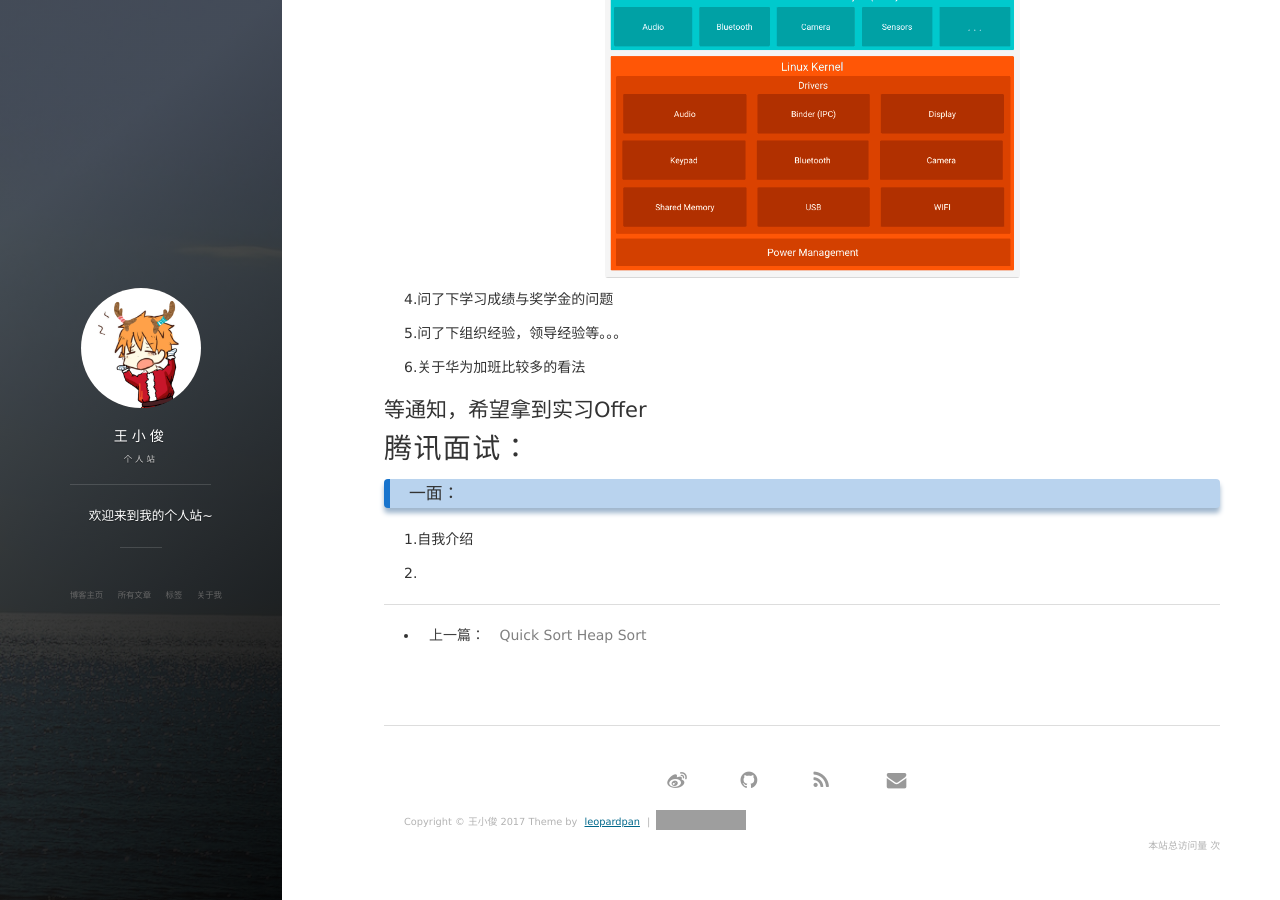
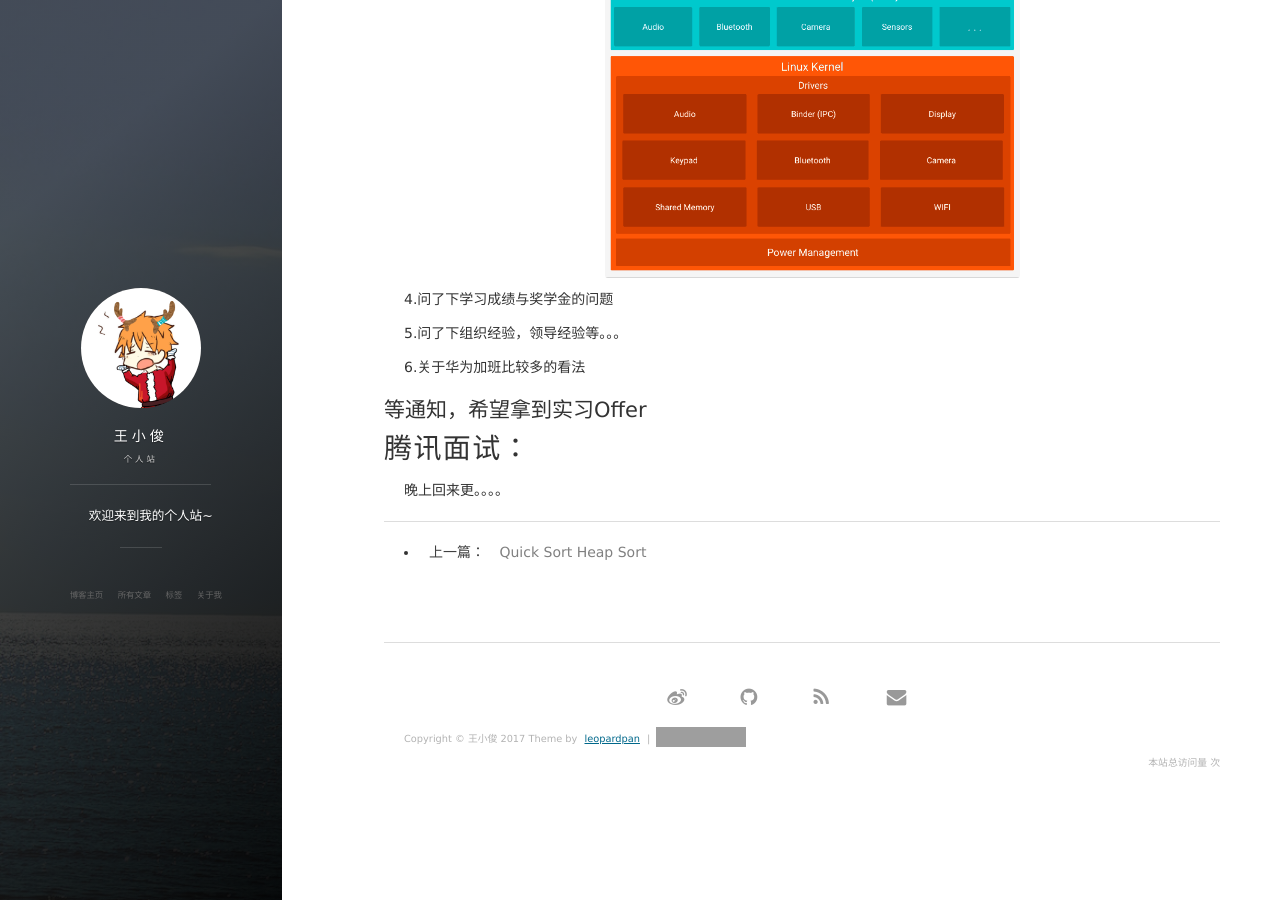
Before and after one commit to grimxiaojun/grimxiaojun.github.io, a Jekyll site: the page built from _posts/2017-04-14-暂记为一些面试题.markdown, in a window 1280 px wide and 900 px high, scrolled down 1591 px. Built offline with Jekyll 4.4.1, drawn with Linux system fonts in a browser that asks for light colours; nearby versions of some CDN libraries; comment, search, counter and statistics services are not loaded; grey boxes are pictures that could not be loaded.

Commit message:
interview

```diff
--- a/_posts/2017-04-14-暂记为一些面试题.markdown
+++ b/_posts/2017-04-14-暂记为一些面试题.markdown
@@ -68,8 +68,4 @@ title:  "暂记为一些面试题"
 
 # 腾讯面试：
 
-### 一面：
-
-1.自我介绍
-
-2.
+晚上回来更。。。。
```
